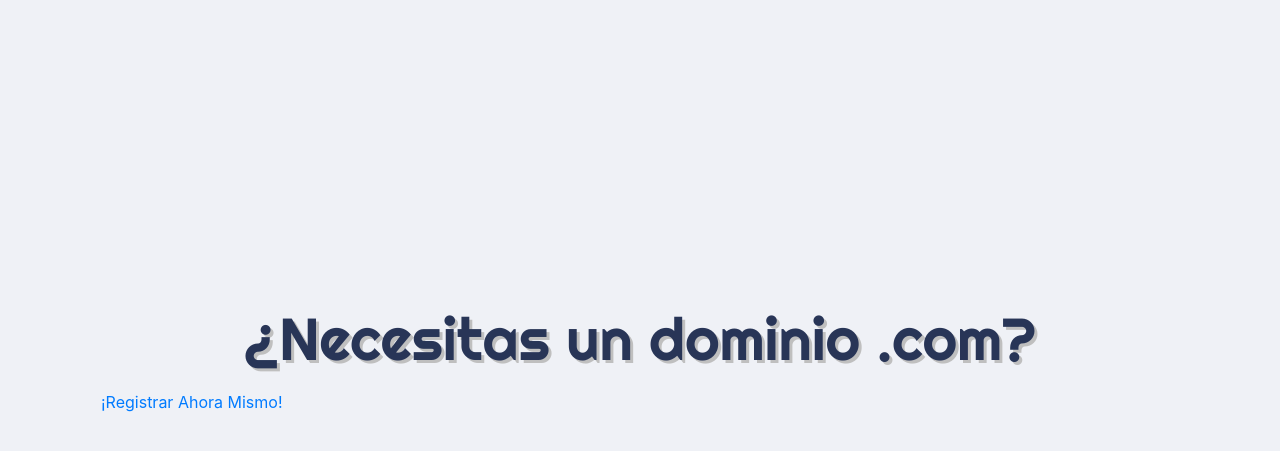
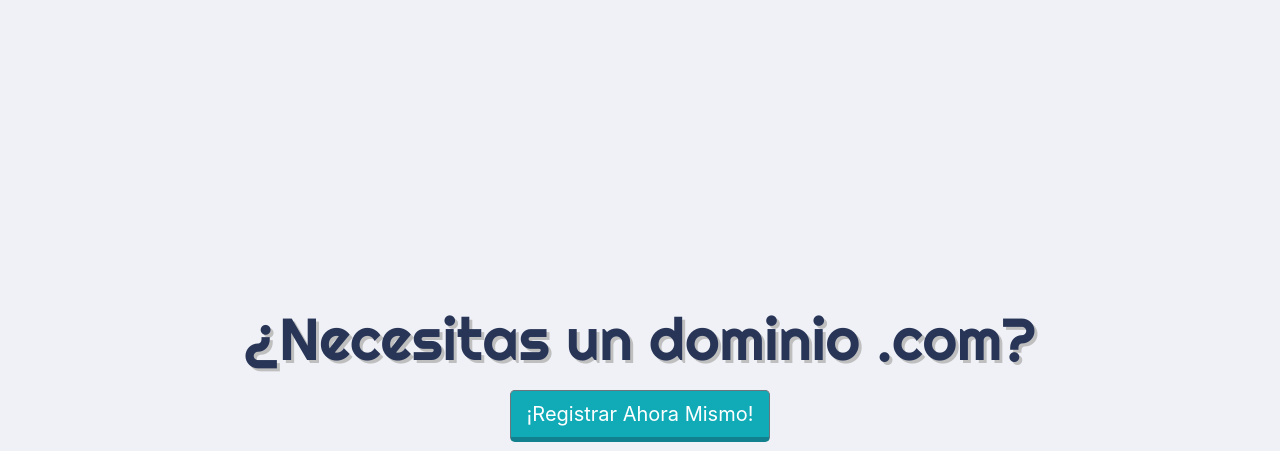
Before and after one commit to businessasesores/free, a plain HTML site: page index.html in a window 1280 px wide. Shown: the part 501-952 px from the top of the page. Drawn offline with nearby package versions, Linux system fonts and the light colour scheme.

Commit message:
Update index.html

```diff
--- a/index.html
+++ b/index.html
@@ -154,7 +154,7 @@
 <section class="py-0 mt-2">
   <div class="container">
     <h3 class="display-4 text_tonohost center_text">¿Necesitas un dominio <span class="text_tonohost">.com</span>?</h3>
-    <a class="nav-link" href="https://a.businessasesores.com.co/order.php?step=1&productGroup=2" class="btn btn-secondary btn-lg mt-2 btn_premium" target="_blank" rel="noopener noreferrer" alt="conseguir un dominino .com">¡Registrar Ahora Mismo!</a></center>
+    <center> <a href="https://a.businessasesores.com.co/order.php?step=1&productGroup=2" class="btn btn-secondary btn-lg mt-2 btn_premium"       rel="noopener noreferrer" alt="conseguir un dominino .com">¡Registrar Ahora Mismo!</a></center>
   </div>
 </section>
 
```
